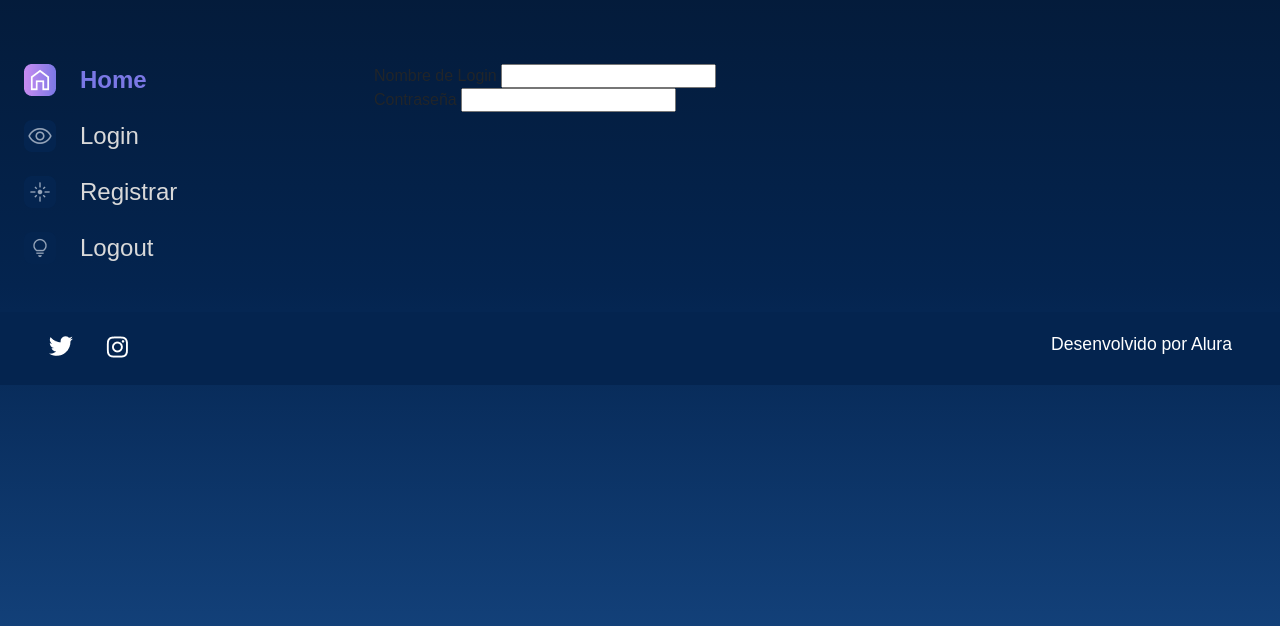
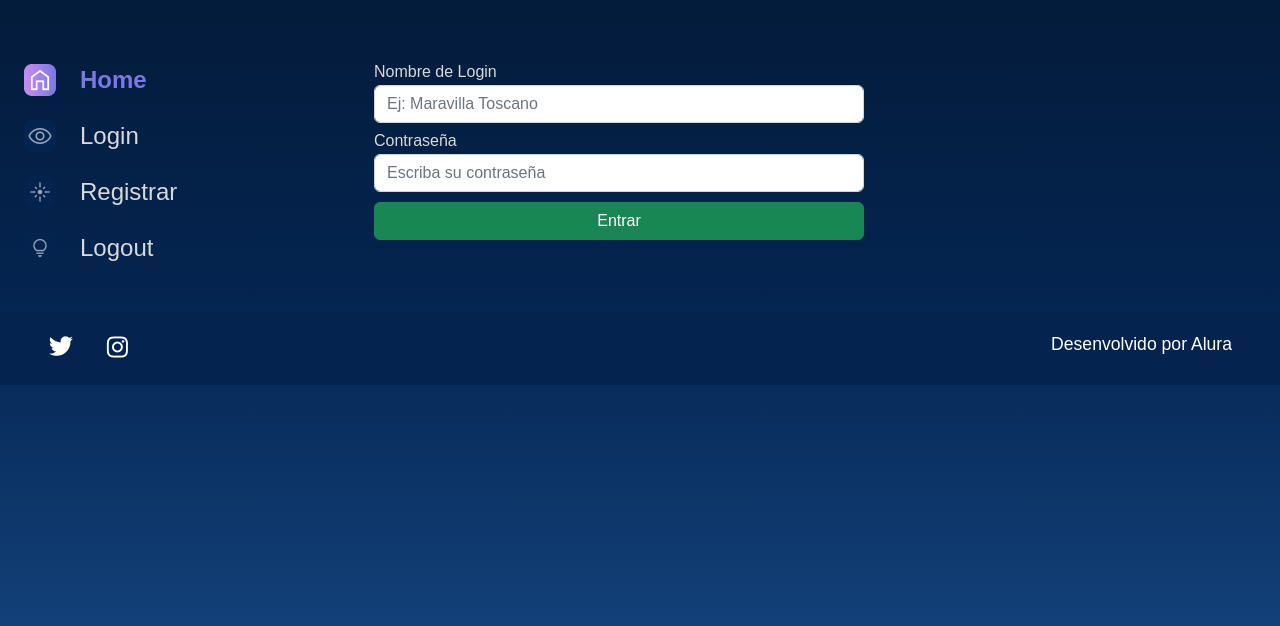
Before and after one commit to Guilhwe/alura_space_django, a Django app: page /login in a window 1280 px wide. Shown: the part 114-740 px from the top of the page. Run offline with Django 5.2, Linux system fonts and the light colour scheme.

Commit message:
estilizacion del formulario en forms.py y en el propio html

```diff
--- a/templates/usuarios/login.html
+++ b/templates/usuarios/login.html
@@ -45,12 +45,15 @@
                     {% csrf_token %}
                     <div class="row">
                        {% for field in form.visible_fields %}
-                       <div>
-                            <label for ='{{ field.id_for_label }}'>{{ field.label }}</label>
+                       <div class="col-12 col-lg-12" style="margin-bottom: 10px;">
+                            <label for ='{{ field.id_for_label }}' style="color:#D9D9D9; margin-bottom: 5px;">{{ field.label }}</label>
                             {{ field }}
                        </div>
                        {% endfor %}
 
+                    </div>
+                    <div>
+                        <button type="submit" class="btn btn-success col-12" style="padding: top 5px;">Entrar</button>
                     </div>
                 </form>
             </section>
--- a/usuarios/forms.py
+++ b/usuarios/forms.py
@@ -4,7 +4,14 @@ class LoginForms(forms.Form):
     nombre_login=forms.CharField(
         label = "Nombre de Login",
         required=True,
-        max_length=100
+        max_length=100,
+         widget=forms.TextInput(
+            attrs={
+                'class':'form-control',
+                'placeholder': 'Ej: Maravilla Toscano'
+            }
+            #atributos
+        )
 
     )
 
@@ -12,6 +19,12 @@ class LoginForms(forms.Form):
         label = "Contraseña",
         required=True,
         max_length=70,
-        widget=forms.PasswordInput()
+        widget=forms.PasswordInput(
+            attrs={
+                'class':'form-control',
+                'placeholder': 'Escriba su contraseña'
+            }
+
+        )
 
     )
```
